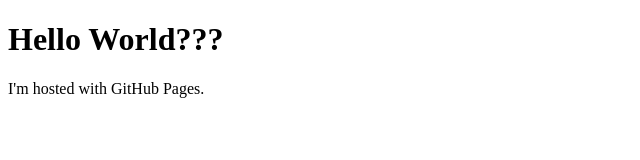
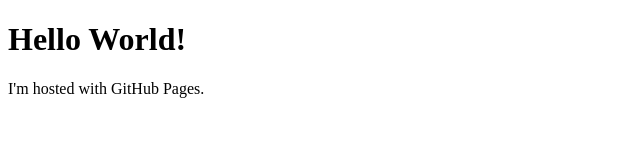
Before and after one commit to RobertoMCV/RobertoMCV.github.io, a plain HTML site: page index.html in a window 1280 px wide. Shown: the full height of the page, 0-640 px from the left. Drawn offline with Linux system fonts and the light colour scheme.

Commit message:
Update 3 index.html

```diff
--- a/index.html
+++ b/index.html
@@ -1,7 +1,7 @@
 <!DOCTYPE html>
 <html>
 <body>
-<h1>Hello World???</h1>
+<h1>Hello World!</h1>
 <p>I'm hosted with GitHub Pages.</p>
 </body>
 </html>
```
